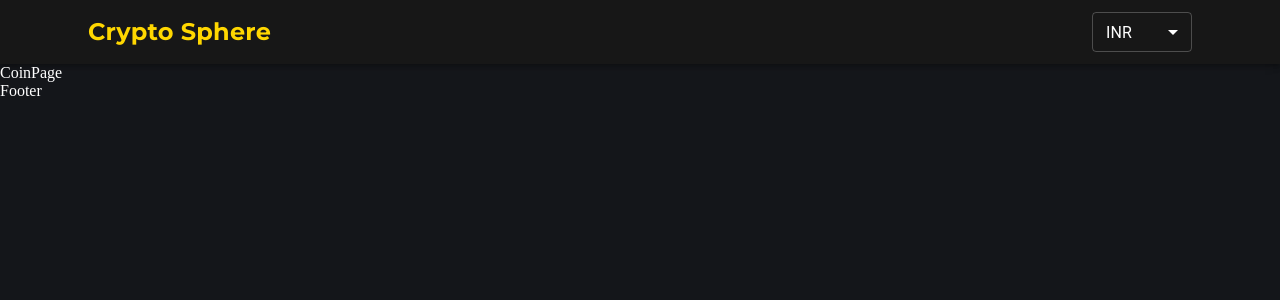
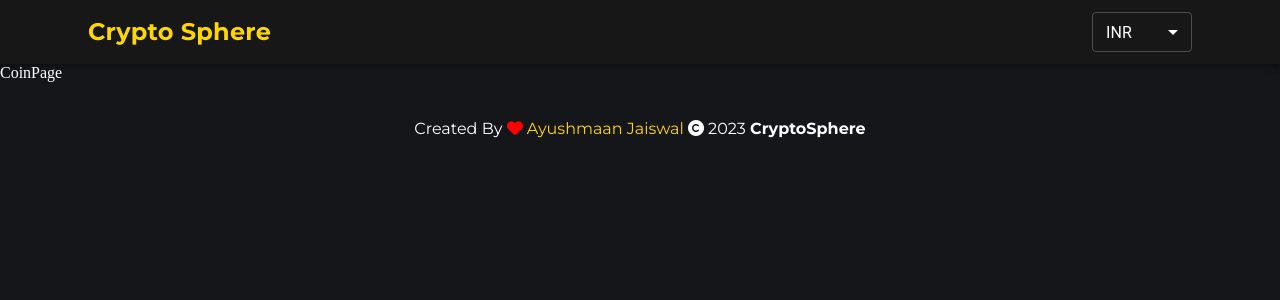
Before and after one commit to ayushmaan163/crypto-sphere, a React (Vite) app: page /coins/1 in a window 1280 px wide. Shown: the top 300 px of the page. Built offline with nearby package versions, Linux system fonts and the light colour scheme.

Commit message:
Complete Footer component

```diff
--- a/src/components/Footer.jsx
+++ b/src/components/Footer.jsx
@@ -1,4 +1,52 @@
+import styled from "@emotion/styled";
+import { ThemeProvider, createTheme } from "@mui/material";
+
+const FooterStyle = styled("div")({
+  backgroundColor: "inherit",
+  boxShadow: "10%",
+  position: "static",
+  bottom: 0,
+  height: "3.75rem",
+  marginTop: "1rem",
+  width: "100%",
+  fontFamily: "MontSerrat",
+  display: "flex",
+  justifyContent: "center",
+  alignItems: "center",
+});
+
+const darkTheme = createTheme({
+  palette: {
+    mode: "dark",
+  },
+});
+
 const Footer = () => {
-  return <div>Footer</div>;
+  return (
+    <ThemeProvider theme={darkTheme}>
+      <FooterStyle>
+        <div className="footer">
+          Created By{" "}
+          <i class="fa-solid fa-heart fa-flip" style={{ color: "red" }}></i>{" "}
+          <a
+            href="https://www.flaticon.com/free-icons/heart"
+            title="heart icons"
+          ></a>
+          <a
+            href="https://github.com/ayushmaan163"
+            target="_blank"
+            title="Ayushmaan Jaiswal's GitHub Profile"
+          >
+            Ayushmaan Jaiswal
+          </a>{" "}
+          <i className="fa-solid fa-copyright"></i> 2023{" "}
+          <strong>
+            Crypto<span>Sphere</span>
+          </strong>
+        </div>
+      </FooterStyle>
+    </ThemeProvider>
+  );
 };
+
 export default Footer;
```
